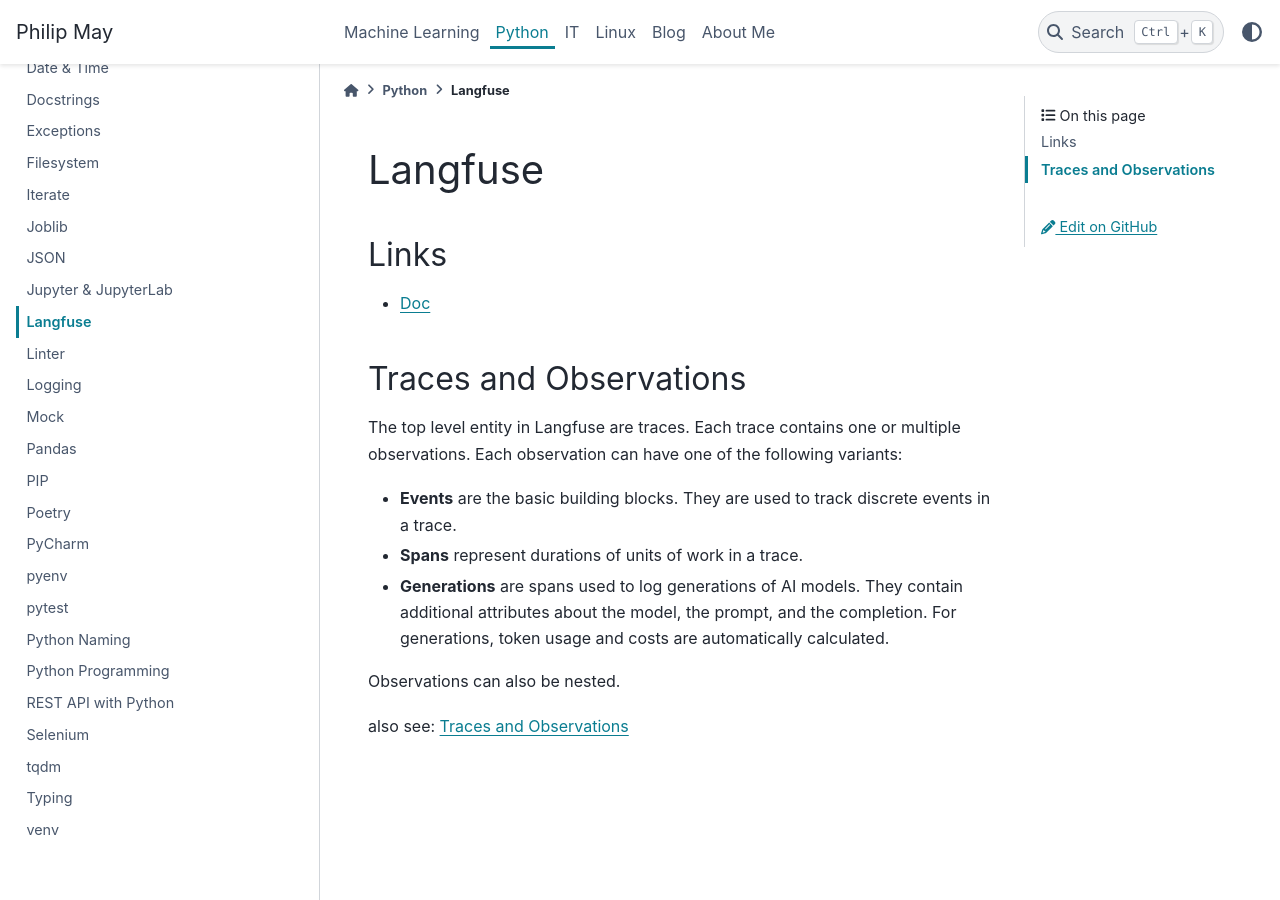
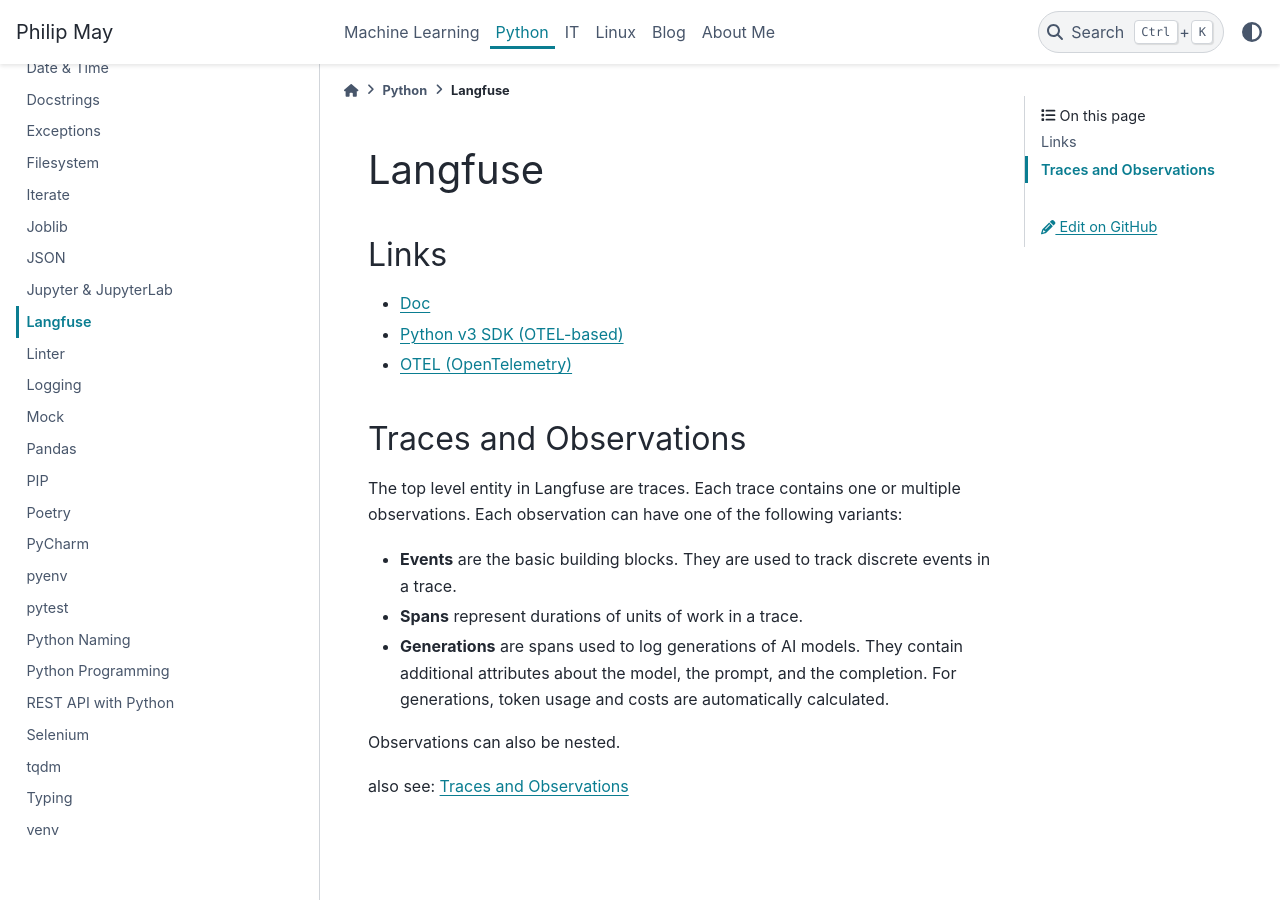
Before and after one commit to PhilipMay/PhilipMay_org, a Sphinx documentation site: the page built from source/python/langfuse.md, in a window 1280 px wide and 900 px high. Built offline with Sphinx 7.4.7 and the PyData theme 0.15.4, drawn with Linux system fonts in a browser that asks for light colours; comment, search, counter and statistics services are not loaded.

Commit message:
improve Langfuse doc

```diff
--- a/source/python/langfuse.md
+++ b/source/python/langfuse.md
@@ -3,6 +3,8 @@
 ## Links
 
 - [Doc](https://langfuse.com/docs)
+- [Python v3 SDK (OTEL-based)](https://langfuse.com/docs/sdk/python/sdk-v3)
+- [OTEL (OpenTelemetry)](https://opentelemetry.io/)
 
 ## Traces and Observations
 
```
